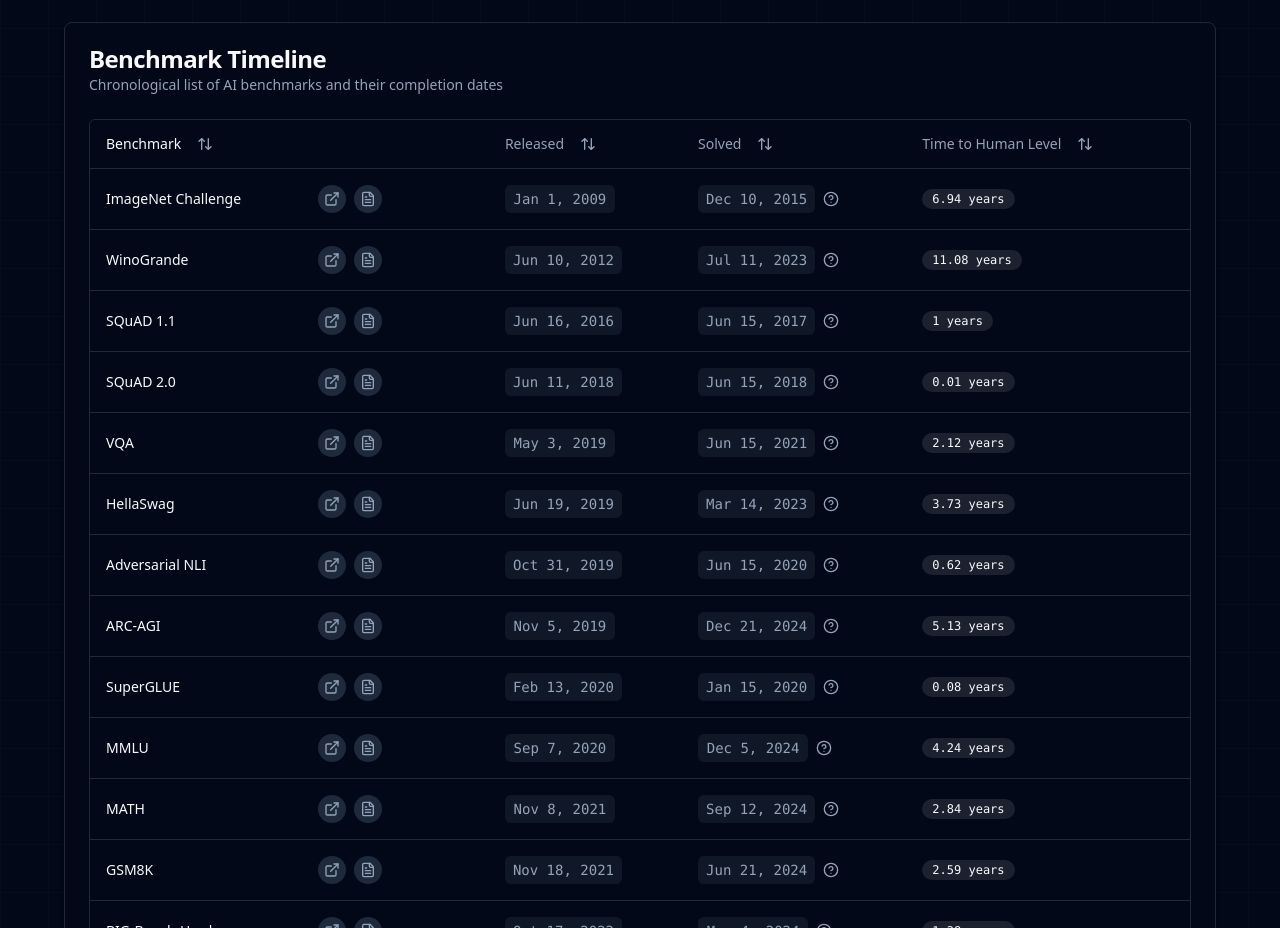
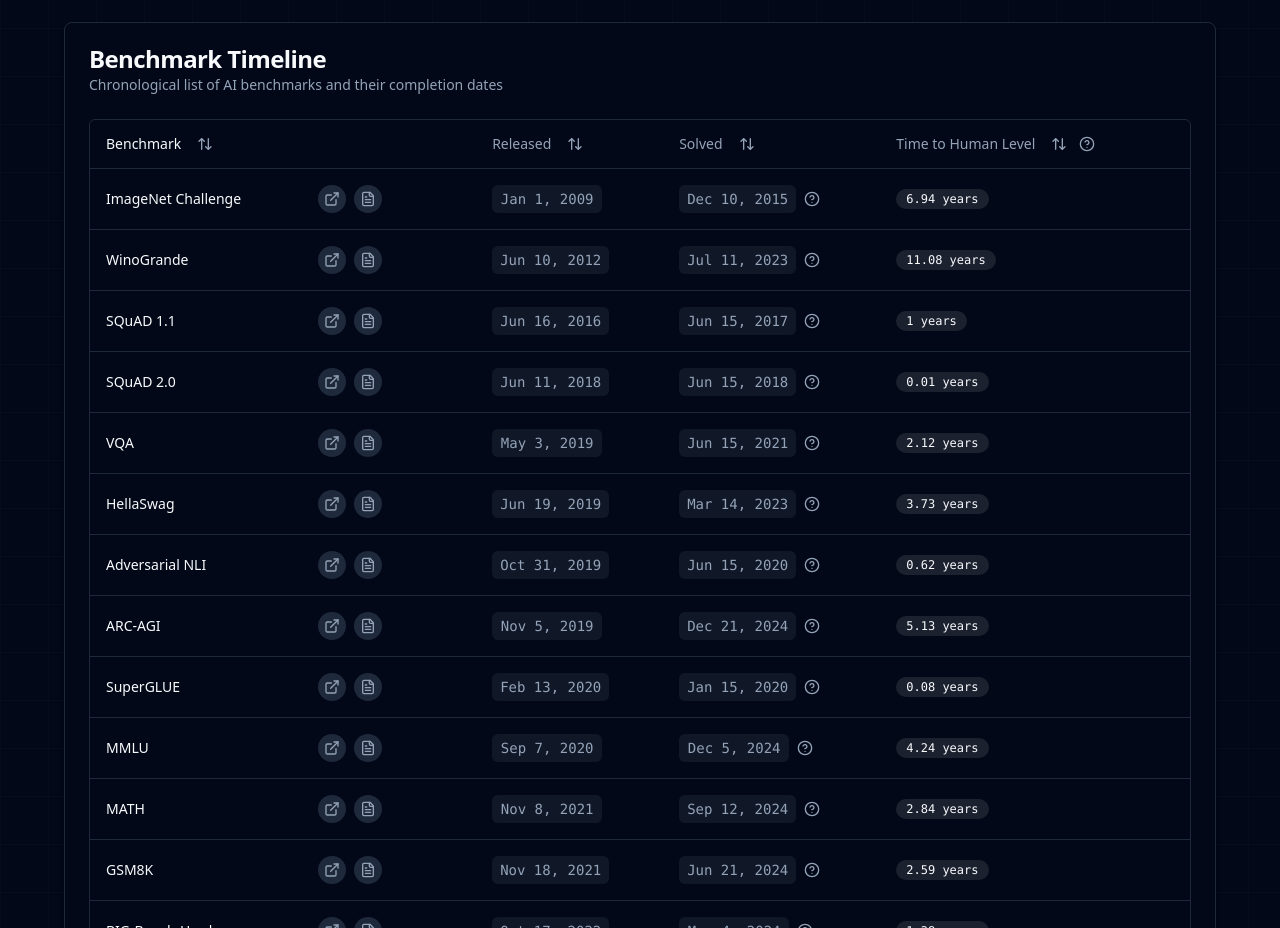
Before and after one commit to mrconter1/h-matched-tracker, a Next.js app: page / in a window 1280 px wide. Shown: the part 1220-2148 px from the top of the page. Built offline with nearby package versions, Linux system fonts and the light colour scheme.

Commit message:
Add explaination for time pass date

```diff
--- a/src/components/BrokenBenchmarks.tsx
+++ b/src/components/BrokenBenchmarks.tsx
@@ -451,10 +451,27 @@ export default function BrokenBenchmarks() {
                         <Button
                           variant="ghost"
                           onClick={() => requestSort('timeToSolve')}
-                          className="hover:bg-muted/50 -ml-4 h-8 data-[state=open]:bg-accent"
+                          className="hover:bg-muted/50 -ml-4 h-8 data-[state=open]:bg-accent flex items-center"
                         >
-                          Time to Human Level
+                          <span>Time to Human Level</span>
                           <ArrowUpDown className="ml-2 h-4 w-4" />
+                          <TooltipProvider>
+                            <RadixTooltip>
+                              <TooltipTrigger asChild>
+                                <Button variant="ghost" className="h-4 w-4 p-0 ml-1">
+                                  <HelpCircle className="h-4 w-4 text-muted-foreground" />
+                                </Button>
+                              </TooltipTrigger>
+                              <TooltipContent
+                                side="top"
+                                className="max-w-[400px] p-3 whitespace-normal"
+                              >
+                                <p className="text-sm">
+                                  Time from release until AI surpassed human performance, verified by official reports or benchmark scores
+                                </p>
+                              </TooltipContent>
+                            </RadixTooltip>
+                          </TooltipProvider>
                         </Button>
                       </TableHead>
                     </TableRow>
```
